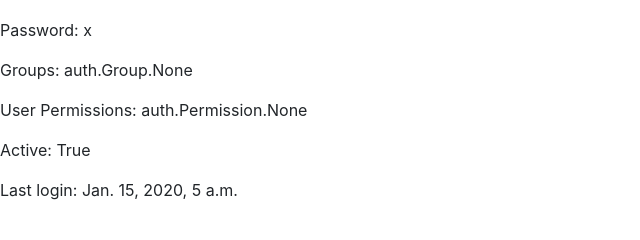
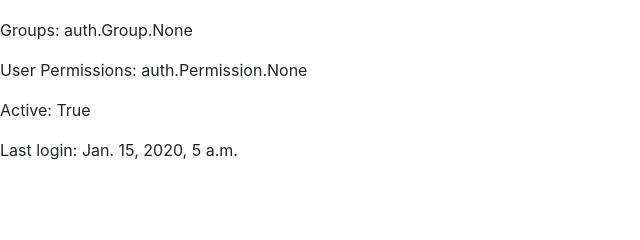
Before and after one commit to quinnlewis98/QuickTutor, a Django app: page /profile/ in a window 1280 px wide. Shown: the part 219-459 px from the top of the page, without its empty margins (0-640 px from the left). Run offline with Django 3.2, Linux system fonts and the light colour scheme; a user stored in the database is signed in; tables that the repository leaves empty hold one stand-in row (values such as "Sample post"); parts of the project's set-up code (start-up, migrations or seed data) failed here and were passed over; some libraries are stand-ins or nearby versions.

Commit message:
take out password field in profile

```diff
--- a/app/templates/app/profile.html
+++ b/app/templates/app/profile.html
@@ -49,7 +49,6 @@
     <h2>Name: {{ user.get_full_name }} </h2><br>
     <h2>Email: {{user.email}}</h2>
     <p>Username: {{ user.username }} </p>
-    <p>Password: {{ user.password }} </p>
     <p>Groups: {{ user.groups }} </p>
     <p>User Permissions: {{ user.user_permissions }} </p>
         <p>Active: {{ user.is_active }} </p>
```
